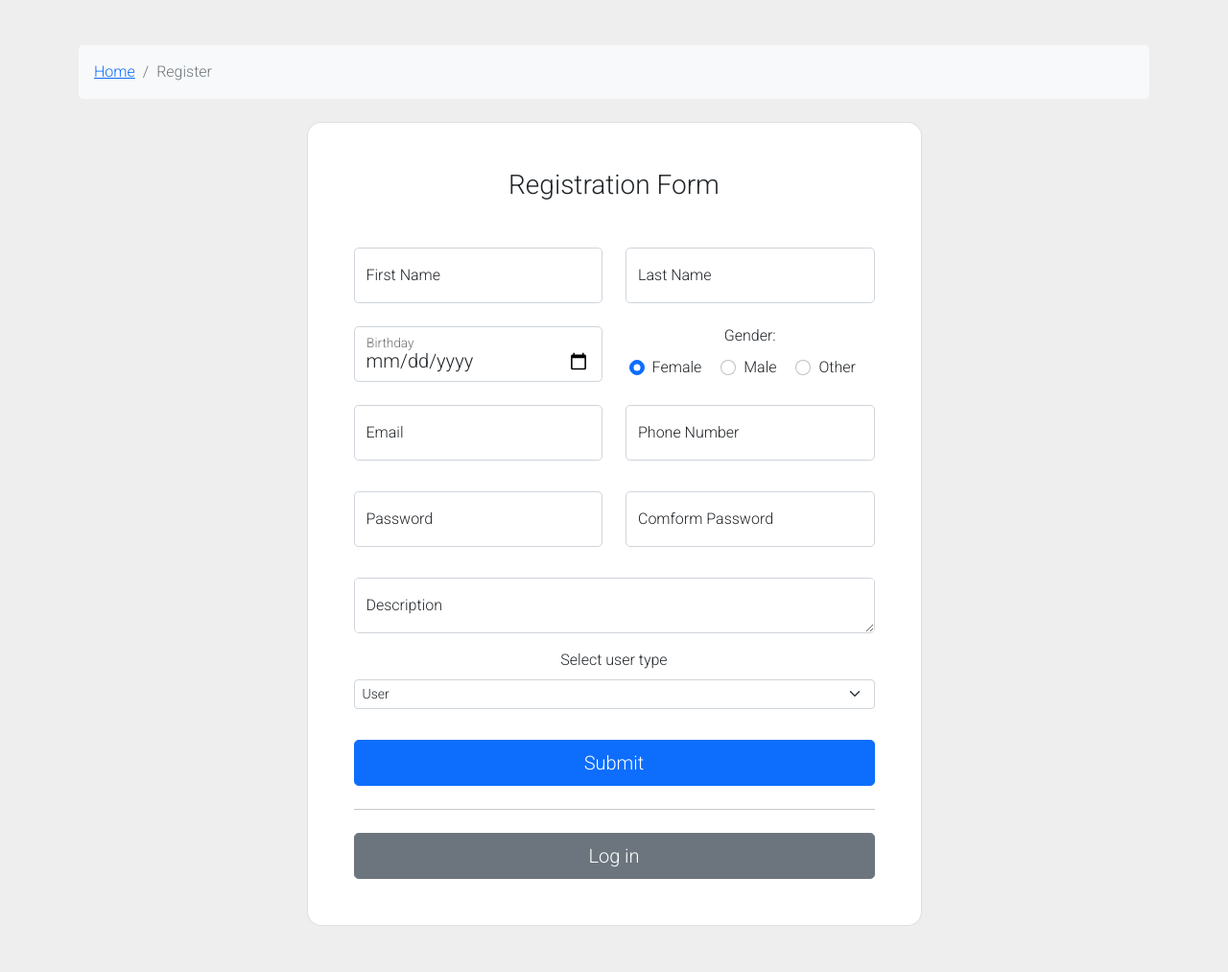
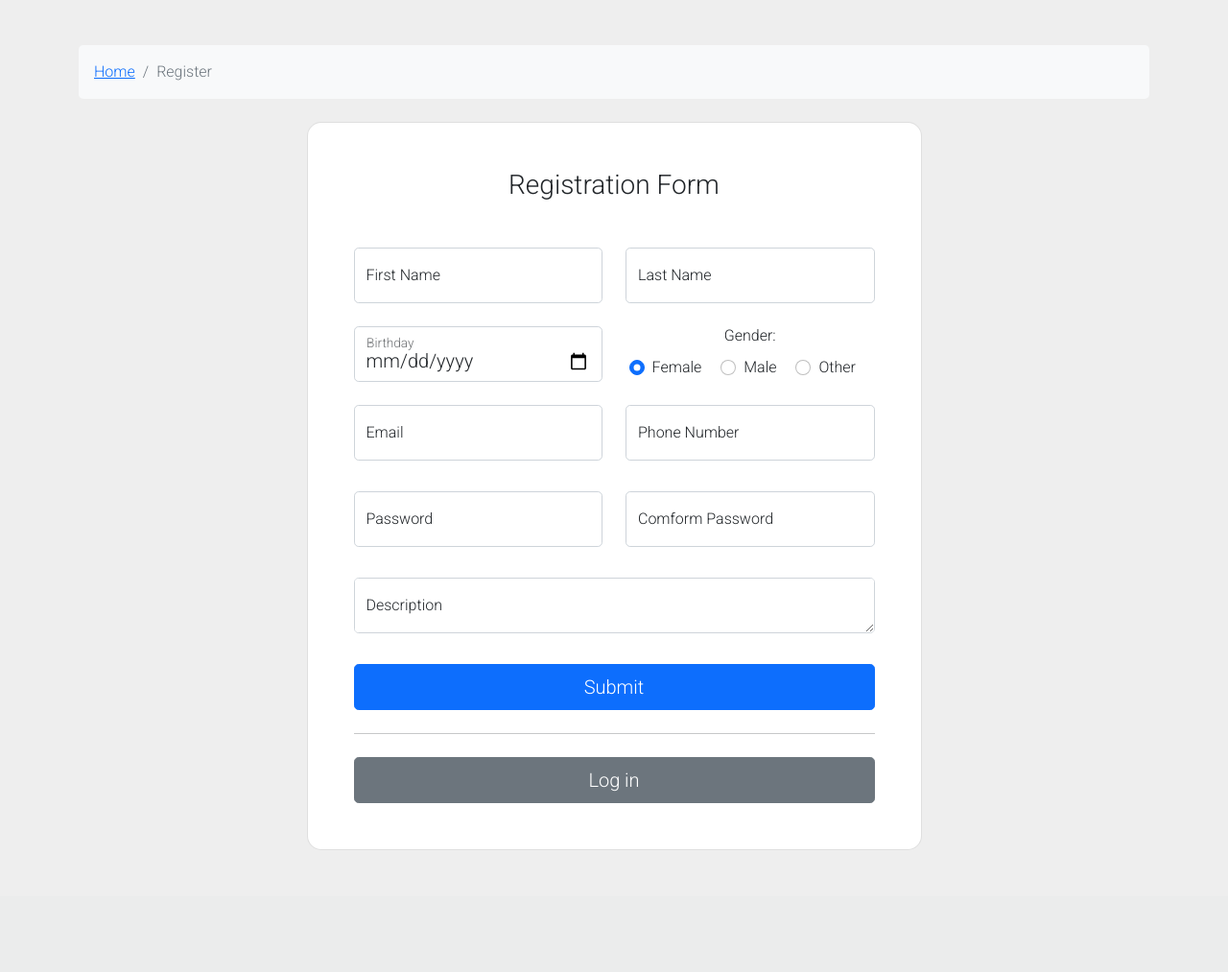
Before and after one commit to Tharindu37/ICTfun, a PHP site: page /register_form.php in a window 1280 px wide. Shown: the part 80-1093 px from the top of the page at 96% size. After the commit the page ends 966 px from the top, so only its background shows below. Run offline with PHP 8.4, Linux system fonts and the light colour scheme; some libraries are stand-ins or nearby versions.

Commit message:
update user login and register

```diff
--- a/script.js
+++ b/script.js
@@ -49,15 +49,11 @@ $(document).ready(function(){
             },
             success:function(data){
                 $('#form_response').css('display', 'block');
-                if(data=='admin' || data=='user' || data=='super_admin'){
+                if(data=='Login Successfully'){
                     $('#form_response').removeClass('alert-danger');
                     $('#form_response').addClass('alert-success');
                     $('#form_response').text("Login successfully");
-                    if(data=='user'){
-                        window.location.replace("http://localhost/findx_project/ICTfun/user/dashboard_form.php");
-                    }else{
-                        window.location.replace("http://localhost/findx_project/ICTfun/admin/admin_dashboard_form.php");
-                    }
+                    window.location.replace("http://localhost/findx_project/ICTfun/user/dashboard_form.php");
                 }else{
                     $('#form_response').removeClass('alert-success');
                     $('#form_response').addClass('alert-danger');
--- a/user/register_form.php
+++ b/user/register_form.php
@@ -149,17 +149,6 @@
                         </div>
                     </div>
 
-                    <div class="row mt-3">
-                        <div class="col-12">
-                        <label class="form-label" for="user_type">Select user type</label>
-                        <select name="user_type" class="form-select form-select-sm" aria-label=".form-select-sm example">
-                            <option value="user">User</option>
-                            <option value="super_admin">Super Admin</option>
-                        </select>
-
-                        </div>
-                    </div>
-
                     <div class="mt-4 pt-2">
                         <input id="register_btn" class="btn btn-primary btn-lg" type="submit" value="Submit" style="width:100%"/>
                     </div>
```
Also changed, not shown: user/login.php (+2 -13 lines), user/register.php (+1 -10 lines), user/profile_pic/pro_pic15.jpg (added).
